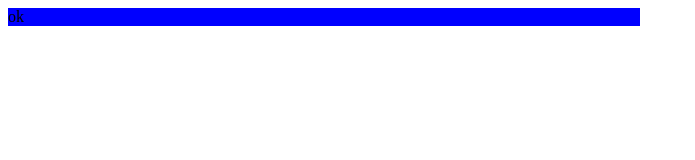
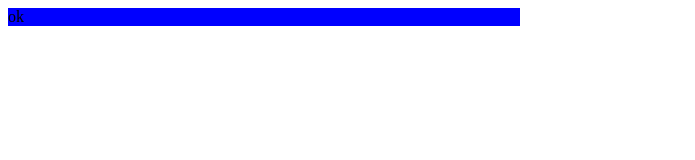
Before and after one commit to stefanw337/VisKom, a plain HTML site: page index.html in a window 1280 px wide. Shown: the whole page, without its empty margins (0-695 px from the left). Drawn offline with Linux system fonts and the light colour scheme.

Commit message:
Update style.css

```diff
--- a/style.css
+++ b/style.css
@@ -1,5 +1,5 @@
 body{
-  width:
+  width:80%;
 }
 div{
   width:50%;
```
